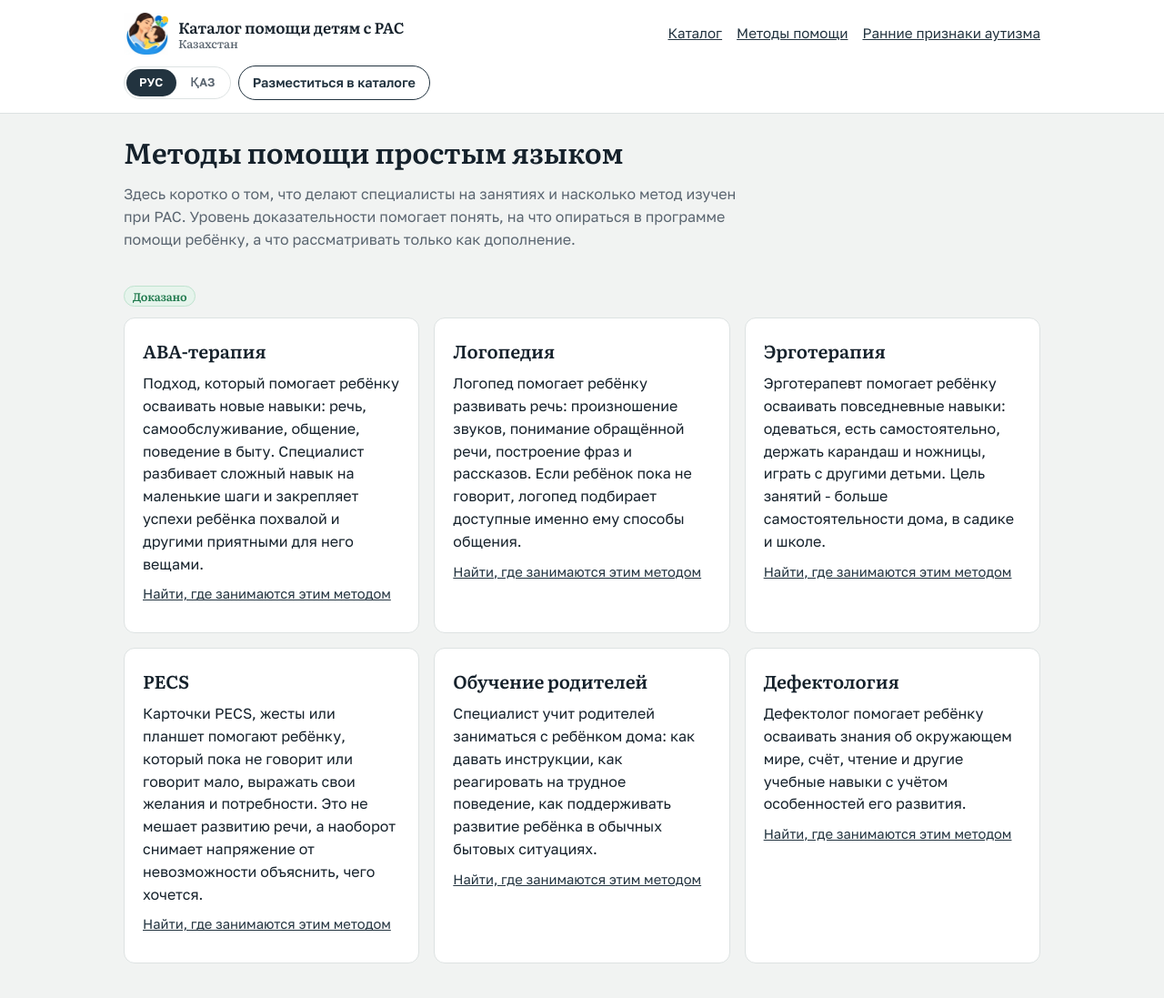
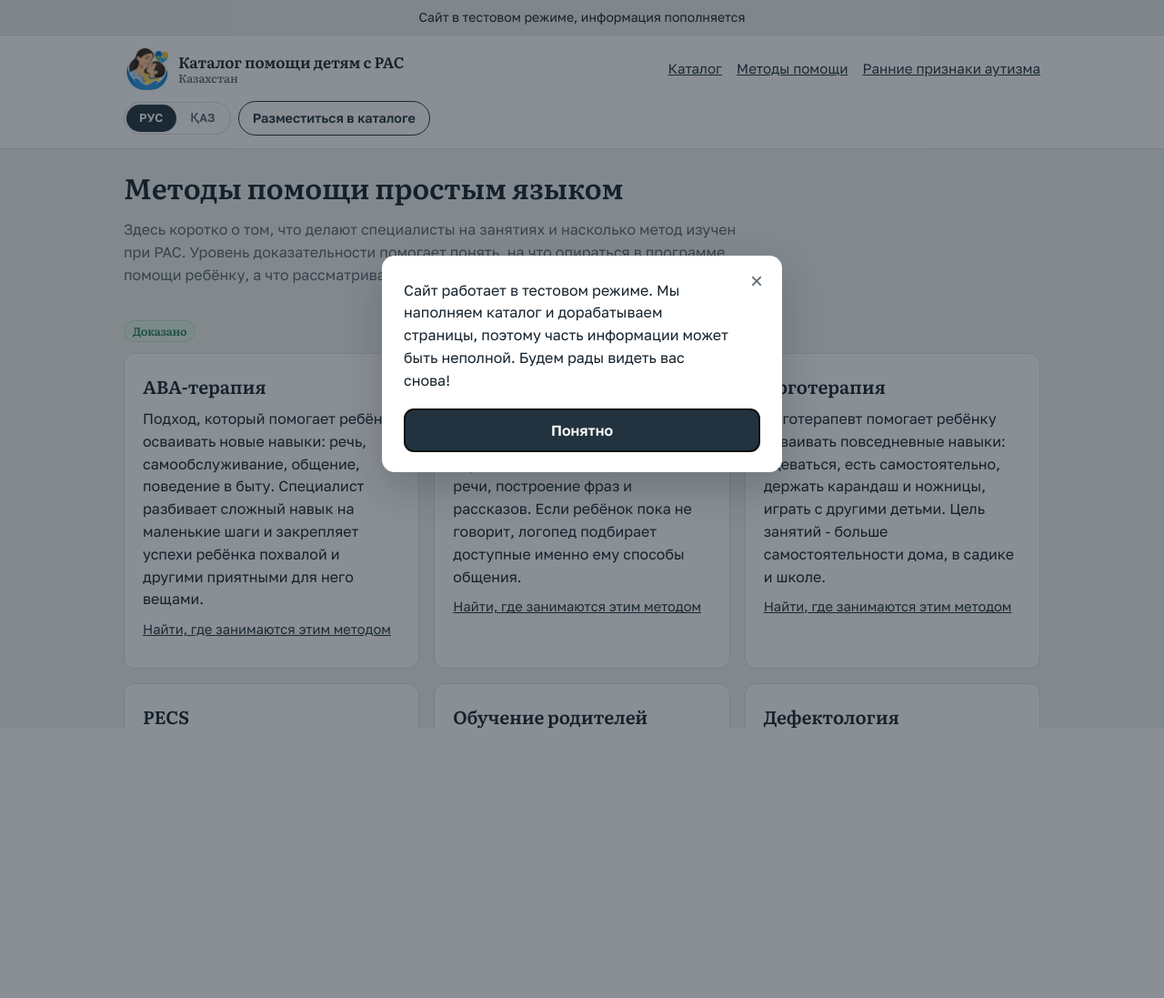
Before and after one commit to tulenovk-dotcom/workshop_1, a FastAPI app: page /methods in a window 1280 px wide. Shown: the top 1097 px of the page at 91% size. After the commit the page ends 800 px from the top, so only its background shows below. Run offline with FastAPI, Linux system fonts and the light colour scheme; data comes from the database, SQL or seed files in the repository.

Commit message:
Уведомление о тестовом режиме: полоса и окно при первом визите
Тонкая полоса над шапкой на всех публичных страницах и окно при первом
визите с текстом о том, что каталог ещё наполняется. Оба текста на русском
и казахском через обычную систему переводов.

Окно закрывается кнопкой, крестиком, Esc и щелчком мимо; закрытие
запоминается на 7 дней в localStorage. Каждое обращение к хранилищу
обёрнуто в try: в приватном режиме оно недоступно, и падать из-за этого
нельзя - не запомнили, значит покажем снова.

В админке уведомления нет вовсе. На странице «Для специалистов» остаётся
только полоса: там форма, и закрывать её окном нельзя.

Это первый JavaScript в проекте, и он появился по необходимости: хранилище
браузера читается только скриптом. Разметка окна скрыта атрибутом hidden и
открывается скриптом, поэтому без JavaScript страница остаётся рабочей -
посетитель просто не увидит окна.

Выключается переменной TEST_NOTICE=0 в настройках сервера, без правки кода.

Co-Authored-By: Claude Opus 5 <noreply@anthropic.com>

```diff
--- a/app/i18n.py
+++ b/app/i18n.py
@@ -31,6 +31,15 @@ def is_supported(code: str | None) -> bool:
 # Перевод черновой: его должен проверить носитель языка.
 TRANSLATIONS: dict[str, dict[str, str]] = {
     "kk": {
+        # Уведомление о тестовом режиме.
+        'Сайт в тестовом режиме, информация пополняется':
+            'Сайт сынақ режимінде, ақпарат толықтырылуда',
+        'Сайт работает в тестовом режиме. Мы наполняем каталог и дорабатываем страницы, поэтому часть информации может быть неполной. Будем рады видеть вас снова!':
+            'Сайт сынақ режимінде жұмыс істеп тұр. Біз каталогты толықтырып, беттерді жетілдіріп жатырмыз, сондықтан кейбір ақпарат толық болмауы мүмкін. Сізді қайта күтеміз!',
+        'Понятно':
+            'Түсінікті',
+        'Закрыть':
+            'Жабу',
         'Ранние признаки аутизма':
             'Аутизмнің ерте белгілері',
         'Ранние признаки аутизма: на что обратить внимание':
--- a/app/main.py
+++ b/app/main.py
@@ -88,6 +88,11 @@ LOGIN_WINDOW_SECONDS = 15 * 60
 LOGIN_BLOCK_SECONDS = 15 * 60
 
 SHOW_TEST_BANNER = os.environ.get("SHOW_TEST_BANNER") == "1"
+
+# Уведомление о тестовом режиме: тонкая полоса над шапкой и окно при первом
+# визите. Включено по умолчанию; чтобы убрать, достаточно задать TEST_NOTICE=0
+# в настройках сервера - править код и выкатывать новую версию не нужно.
+TEST_NOTICE = os.environ.get("TEST_NOTICE", "1") != "0"
 NOINDEX = os.environ.get("NOINDEX") == "1"
 
 # Демонстрационные записи наливаются в пустую базу только по явной просьбе.
@@ -473,6 +478,7 @@ templates.env.globals.update(
     MEDICAL_SPECIALTIES=MEDICAL_SPECIALTIES,
     TYPES_WITH_SPECIALTY=TYPES_WITH_SPECIALTY,
     SHOW_TEST_BANNER=SHOW_TEST_BANNER,
+    TEST_NOTICE=TEST_NOTICE,
     NOINDEX=NOINDEX,
     SITE_URL=SITE_URL,
     ADMIN_ENABLED=ADMIN_ENABLED,
@@ -580,6 +586,14 @@ def render(request: Request, template: str, context: dict) -> HTMLResponse:
         "LANGUAGES": LANGUAGES,
         "current_path": current_path(request),
     }
+    # Уведомление о тестовом режиме показывается только посетителям: в
+    # админке оно ни к чему. На странице «Для специалистов» остаётся одна
+    # полоса, без окна, - там форма, и закрывать её нечем нельзя.
+    public = not request.url.path.startswith("/admin")
+    context["notice_strip"] = TEST_NOTICE and public
+    context["notice_modal"] = (
+        context["notice_strip"] and request.url.path != "/dlya-specialistov"
+    )
     return templates.TemplateResponse(request, template, context)
 
 
--- a/app/static/style.css
+++ b/app/static/style.css
@@ -63,6 +63,76 @@ a { color: var(--accent); }
 }
 
 .test-banner strong { font-weight: 600; }
+
+/* Полоса «сайт в тестовом режиме». Говорит посетителю о состоянии сайта,
+   а не о стенде, поэтому набрана спокойно: светлая плашка с волосяной
+   чертой снизу. Второй тёмной полосой поверх стендовой это быть не должно -
+   две чёрные плашки подряд читаются как поломка. */
+.mode-banner {
+  margin: 0;
+  padding: 8px 16px;
+  background: #eceeed;
+  border-bottom: 1px solid var(--line);
+  color: var(--text);
+  font-size: 0.88rem;
+  text-align: center;
+}
+
+/* Окно при первом визите. Открывает его скрипт, снимая hidden; до этого
+   момента разметка ничего не закрывает. Тень здесь единственная на сайте -
+   окно действительно лежит поверх страницы, и это надо показать. */
+.notice-overlay {
+  position: fixed;
+  inset: 0;
+  z-index: 50;
+  display: grid;
+  place-items: center;
+  padding: 16px;
+  background: rgba(21, 33, 43, 0.5);
+}
+
+/* Атрибут hidden слабее, чем display: grid выше, поэтому повторяем явно. */
+.notice-overlay[hidden] { display: none; }
+
+.notice-box {
+  position: relative;
+  width: 100%;
+  max-width: 440px;
+  padding: 26px 24px 22px;
+  background: var(--surface);
+  border-radius: 14px;
+  box-shadow: 0 18px 44px rgba(21, 33, 43, 0.22);
+}
+
+.notice-box p {
+  margin: 0 0 18px;
+  padding-right: 30px;
+  font-size: 1rem;
+}
+
+/* Крестик: 44 точки в поперечнике - столько нужно, чтобы попадать пальцем. */
+.notice-close {
+  position: absolute;
+  top: 6px;
+  right: 6px;
+  display: flex;
+  align-items: center;
+  justify-content: center;
+  width: 44px;
+  height: 44px;
+  padding: 0;
+  border: 0;
+  border-radius: 10px;
+  background: none;
+  color: var(--muted);
+  font-size: 1.5rem;
+  line-height: 1;
+  cursor: pointer;
+}
+
+.notice-close:hover { background: #eceeed; color: var(--text); }
+
+.notice-ok { width: 100%; }
 
 /* --- Шапка и подвал --- */
 
--- a/app/templates/base.html
+++ b/app/templates/base.html
@@ -35,6 +35,10 @@
   <p class="test-banner" role="status">
     <strong>{{ t('Тестовая версия сайта.') }}</strong> {{ t('Данные вымышленные.') }}
   </p>
+{% endif %}
+
+{% if notice_strip %}
+  <p class="mode-banner" role="status">{{ t('Сайт в тестовом режиме, информация пополняется') }}</p>
 {% endif %}
 
 <header class="site-header">
@@ -94,5 +98,22 @@
     </p>
   </div>
 </footer>
+
+{% if notice_modal %}
+  {# Окно скрыто атрибутом hidden и открывается только скриптом. Если
+     скрипт не выполнится, посетитель просто его не увидит, а страница
+     останется рабочей: ничего поверх неё не висит. #}
+  <div class="notice-overlay" id="test-notice" hidden>
+    <div class="notice-box" role="dialog" aria-modal="true"
+         aria-labelledby="test-notice-text">
+      <button type="button" class="notice-close" data-notice-close
+              aria-label="{{ t('Закрыть') }}">×</button>
+      <p id="test-notice-text">{{ t('Сайт работает в тестовом режиме. Мы наполняем каталог и дорабатываем страницы, поэтому часть информации может быть неполной. Будем рады видеть вас снова!') }}</p>
+      <button type="button" class="btn btn-primary notice-ok"
+              data-notice-close>{{ t('Понятно') }}</button>
+    </div>
+  </div>
+  <script src="{{ static_url('notice.js') }}" defer></script>
+{% endif %}
 </body>
 </html>
```
Also changed, not shown: PROJECT_OVERVIEW.md (+26 -2 lines), app/static/notice.js (added, +89 -0 lines), README.md, 1 other file.
